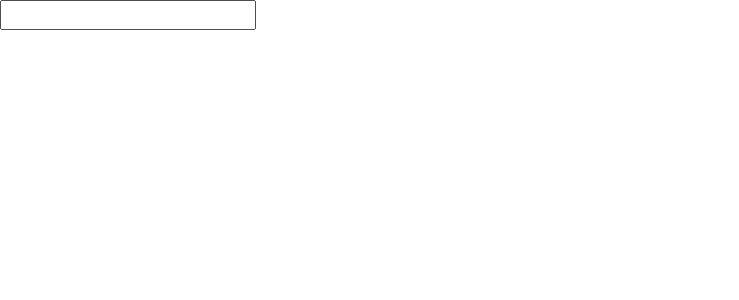
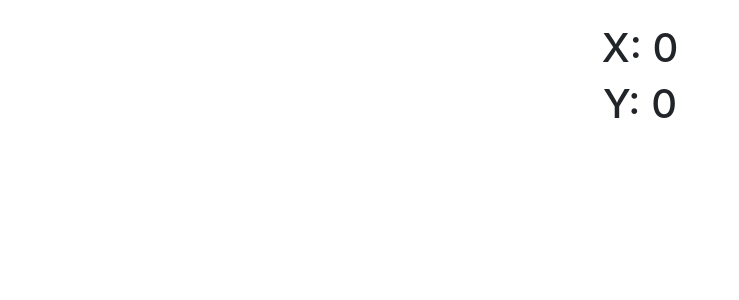
Before and after one commit to pelegrino/task, a React (Create React App) app in the folder task-frontend/: page / in a window 1280 px wide. Shown: the top 300 px of the page, without its empty margins (0-739 px from the left). Built offline with nearby package versions, Linux system fonts and the light colour scheme.

Commit message:
Hook: capurando a movimentação do mouse na tela

```diff
--- /dev/null
+++ b/task-frontend/src/hooktests/MouseMove.js
@@ -0,0 +1,27 @@
+import { useEffect } from "react";
+import { useMouseMove } from "./useMouseMove";
+import { useTitle } from "./useTitle";
+
+const MouseMove = () => {
+
+    const {x, y} = useMouseMove();
+    const {changeTitle} = useTitle();
+
+    useEffect(() => {
+        changeTitle(`X: ${x}, Y: ${y}`);
+    // eslint-disable-next-line react-hooks/exhaustive-deps
+    }, [x, y]);
+
+    return(
+
+        <div className="App">
+            <center>
+                <br/>
+                <h1>X: {x} </h1>
+                <h1>Y: {y} </h1>
+            </center>
+        </div>
+    )
+}
+
+export default MouseMove;
--- /dev/null
+++ b/task-frontend/src/hooktests/useMouseMove.js
@@ -0,0 +1,15 @@
+import { useEffect, useState } from "react"
+
+export const useMouseMove = () => {
+    const [ coords, setCoords ] = useState({ x: 0, y: 0 });
+
+    useEffect(() => {
+        document.addEventListener("mousemove", (e) => {
+            setCoords({ x: e.clientX, y: e.clientY});
+        })
+        return () => document.removeEventListener("mousemove");
+
+    }, []);
+
+    return coords;
+}
--- a/task-frontend/src/index.js
+++ b/task-frontend/src/index.js
@@ -1,7 +1,7 @@
 import React from 'react';
 import ReactDOM from 'react-dom';
 //import App from './App';
-import Title from './hooktests/Title';
+import MouseMove from './hooktests/MouseMove';
 
 //ReactDOM.render(<App />, document.getElementById('root'));
-ReactDOM.render(<Title />, document.getElementById('root'));
+ReactDOM.render(<MouseMove />, document.getElementById('root'));
```
